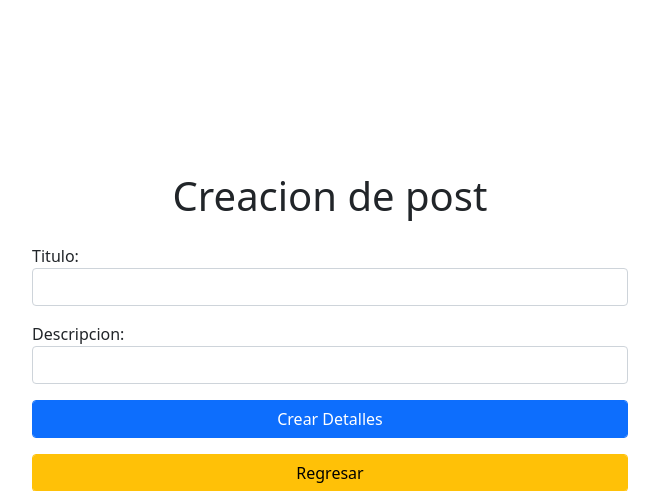
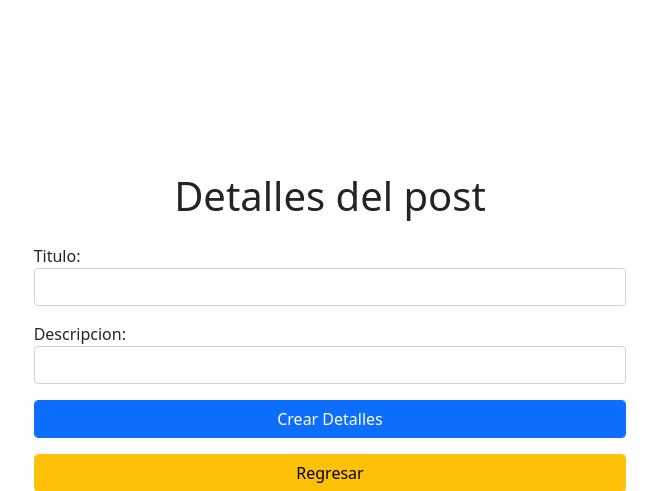
Before and after one commit to gdaniel159/KangaroApp, a Django app: template Kangaro/apps/app_kang/templates/detalle_post.html in a window 1280 px wide. Shown: the top 491 px of the page, without its empty margins (310-969 px from the left). Run offline with Django 4.2, Linux system fonts and the light colour scheme; the template is opened without the code that fills it: values that come from a table or form of the project are taken from there, others are empty.

Commit message:
Initial Commit

```diff
--- a/Kangaro/apps/app_kang/templates/detalle_post.html
+++ b/Kangaro/apps/app_kang/templates/detalle_post.html
@@ -10,7 +10,7 @@
 
     <div class="row">
 
-        <h1 class="text-center">Creacion de post</h1>
+        <h1 class="text-center">Detalles del post</h1>
 
         <div class="col-md-12 m-auto p-3 mb-4">
 
```
